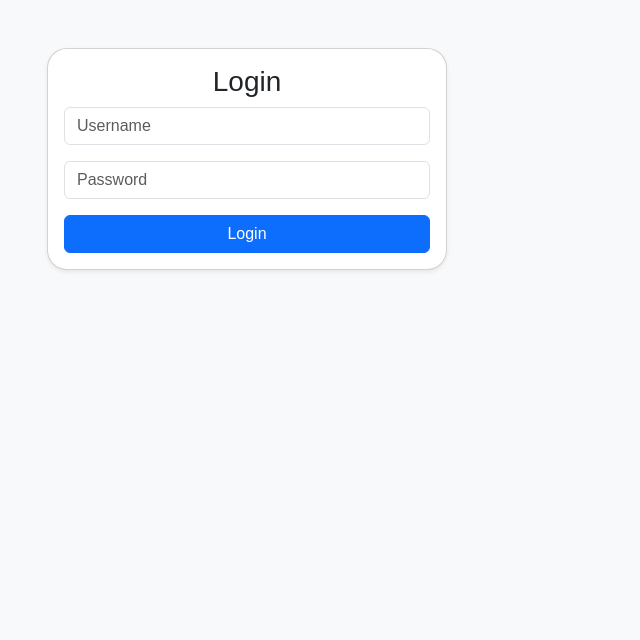
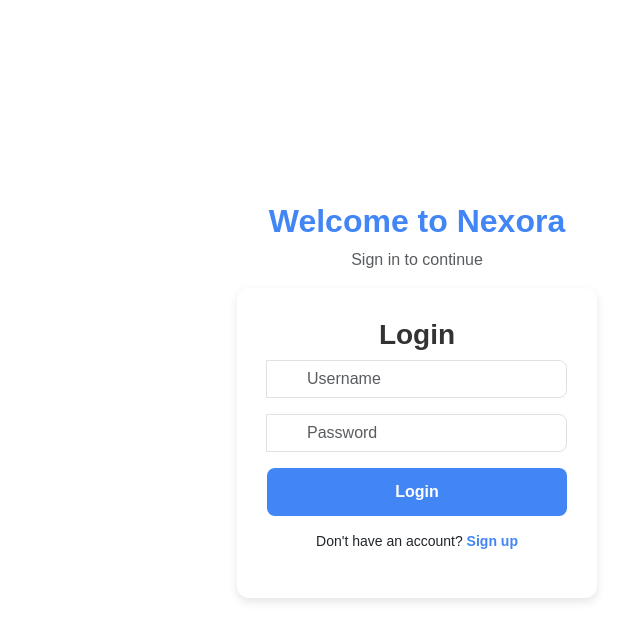
Before and after one commit to Keithmwesigwa/nexora, a plain HTML site: page views/login.html in a window 1280 px wide. Shown: the whole page, without its empty margins (223-863 px from the left). Drawn offline with nearby package versions, Linux system fonts and the light colour scheme.

Commit message:
Update login.html

```diff
--- a/views/login.html
+++ b/views/login.html
@@ -1,24 +1,96 @@
 <!DOCTYPE html>
 <html lang="en">
 <head>
-    <title>Login - eBay Clone</title>
+    <meta charset="UTF-8">
+    <meta name="viewport" content="width=device-width, initial-scale=1.0">
+    <title>Login - Nexora</title>
+    <link rel="stylesheet" href="https://cdnjs.cloudflare.com/ajax/libs/bootstrap/5.3.0/css/bootstrap.min.css">
     <link rel="stylesheet" href="/styles.css">
+    <script src="https://kit.fontawesome.com/a076d05399.js" crossorigin="anonymous"></script>
+    <style>
+        body {
+            background: #fff;
+            display: flex;
+            align-items: center;
+            justify-content: center;
+            height: 100vh;
+            font-family: 'Arial', sans-serif;
+        }
+        .login-container {
+            width: 100%;
+            max-width: 400px;
+            padding: 20px;
+            text-align: center;
+        }
+        .login-card {
+            background: #fff;
+            border-radius: 12px;
+            box-shadow: 0 4px 10px rgba(0, 0, 0, 0.1);
+            padding: 30px;
+        }
+        .login-card h3 {
+            font-weight: bold;
+            color: #333;
+        }
+        .form-control {
+            border-radius: 8px;
+            padding-left: 40px;
+        }
+        .input-group-text {
+            background: transparent;
+            border: none;
+            position: absolute;
+            left: 10px;
+            top: 50%;
+            transform: translateY(-50%);
+            font-size: 18px;
+            color: #4285F4;
+        }
+        .btn-primary {
+            background-color: #4285F4;
+            border: none;
+            border-radius: 8px;
+            padding: 12px;
+            font-size: 16px;
+            font-weight: bold;
+        }
+        .btn-primary:hover {
+            background-color: #3367D6;
+        }
+        .signup-link {
+            margin-top: 15px;
+            font-size: 14px;
+        }
+        .signup-link a {
+            color: #4285F4;
+            font-weight: bold;
+            text-decoration: none;
+        }
+        .signup-link a:hover {
+            text-decoration: underline;
+        }
+    </style>
 </head>
 <body>
-    <div class="container mt-5">
-        <div class="card mx-auto shadow-sm" style="max-width: 400px;">
-            <div class="card-body">
-                <h3 class="text-center">Login</h3>
+    <div class="login-container">
+        <h2 style="color: #4285F4; font-weight: bold;">Welcome to Nexora</h2>
+        <p class="text-muted">Sign in to continue</p>
+
+        <div class="login-card">
+            <h3>Login</h3>
             <form action="/login" method="post">
-                    <div class="mb-3">
+                <div class="mb-3 input-group">
+                    <span class="input-group-text"><i class="fas fa-user"></i></span>
                     <input type="text" class="form-control" name="username" placeholder="Username" required>
                 </div>
-                    <div class="mb-3">
+                <div class="mb-3 input-group">
+                    <span class="input-group-text"><i class="fas fa-lock"></i></span>
                     <input type="password" class="form-control" name="password" placeholder="Password" required>
                 </div>
                 <button type="submit" class="btn btn-primary w-100">Login</button>
             </form>
-            </div>
+
+            <p class="signup-link">Don't have an account? <a href="/register">Sign up</a></p>
         </div>
     </div>
 </body>
```
Lines whose indentation alone changed are shown as unchanged.
